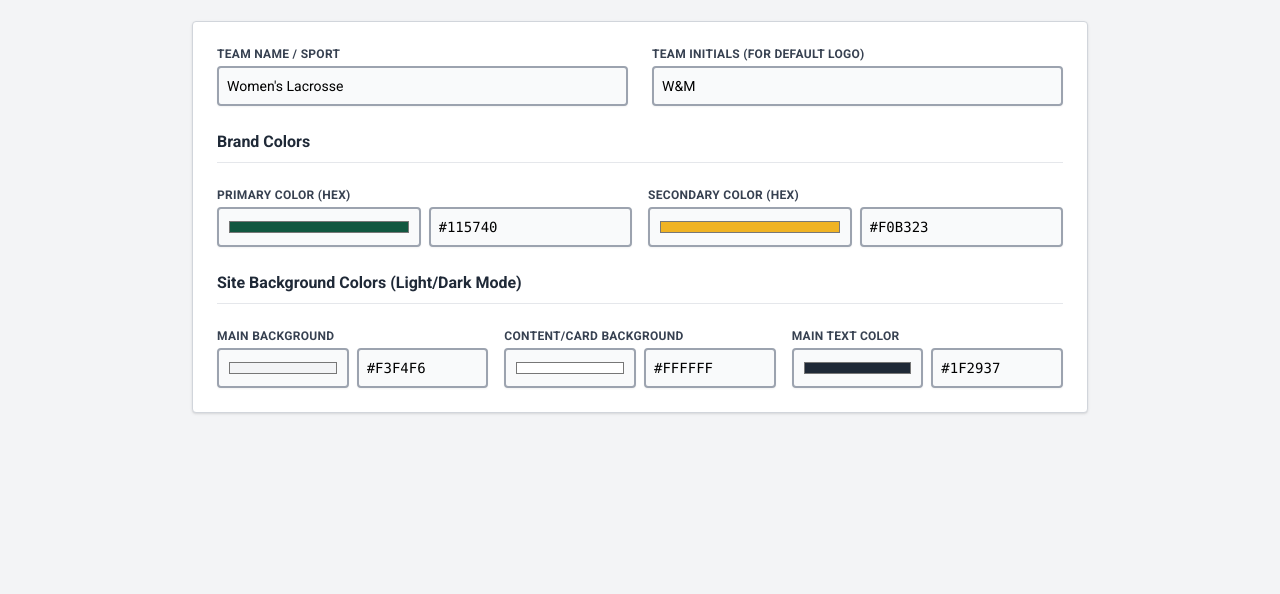
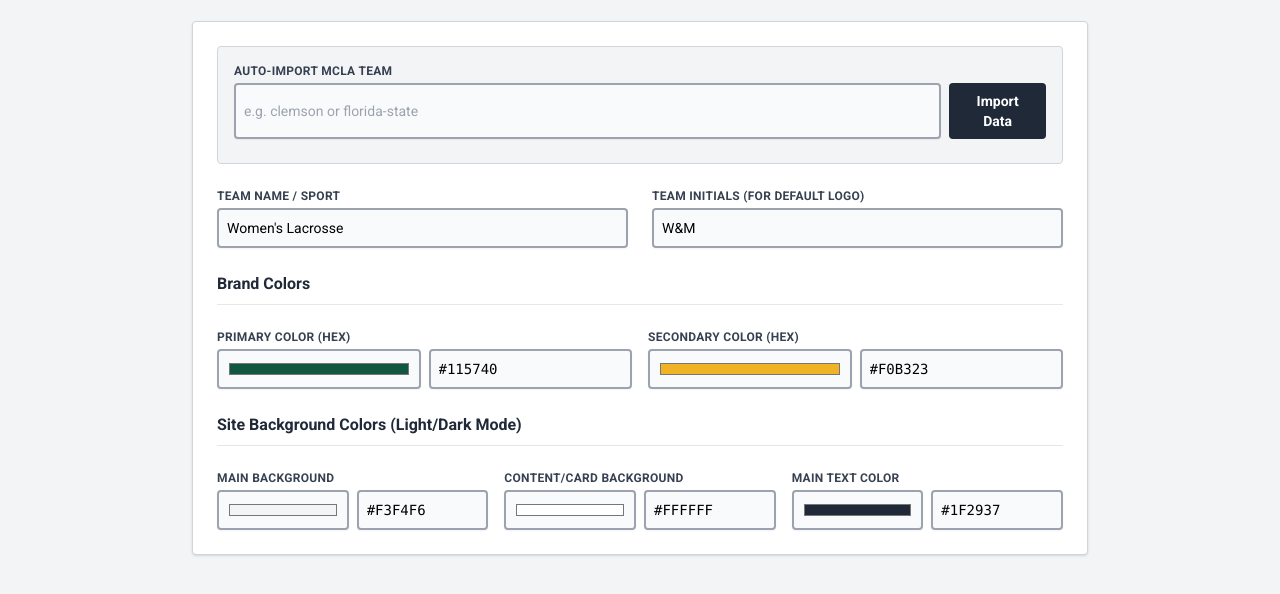
Before and after one commit to jlong-1/teamadmin, a website: page index.html in a window 1280 px wide. Both pictures are taken after a click on the button "SETTINGS". Shown: the part 152-746 px from the top of the page. Drawn offline with nearby package versions, Linux system fonts and the light colour scheme; a web font is replaced by a local one.

Commit message:
Update index.html

```diff
--- a/index.html
+++ b/index.html
@@ -135,6 +135,14 @@
                 </div>
 
                 <div class="bg-white p-6 rounded shadow border border-gray-300 space-y-6">
+                    <div class="p-4 bg-gray-100 rounded border border-gray-300 mb-6">
+                        <label class="form-label text-gray-900">Auto-Import MCLA Team</label>
+                        <div class="flex gap-2">
+                            <input type="text" id="mcla_team_input" class="form-input w-64 border-gray-400" placeholder="e.g. clemson or florida-state">
+                            <button onclick="fetchMclaData()" class="bg-gray-800 hover:bg-black text-white px-4 py-2 rounded font-bold text-sm transition-transform active:scale-95">Import Data</button>
+                        </div>
+                        <span id="import-status" class="text-xs text-gray-500 mt-2 block"></span>
+                    </div>
                     <div class="grid grid-cols-2 gap-6">
                         <div class="col-span-2 md:col-span-1">
                             <label class="form-label">Team Name / Sport</label>
@@ -735,6 +743,48 @@
             };
             reader.readAsText(file);
         }
+        // --- MCLA AUTO-IMPORT ---
+        async function fetchMclaData() {
+            const rawInput = document.getElementById('mcla_team_input').value.toLowerCase().trim();
+            const teamName = rawInput.replace(/\s+/g, '-');
+            const statusText = document.getElementById('import-status');
+
+            if(!teamName) {
+                statusText.innerText = "Please enter a team name.";
+                statusText.className = "text-xs text-red-600 font-bold mt-2 block";
+                return;
+            }
+
+            statusText.innerText = "Scraping MCLA... please wait.";
+            statusText.className = "text-xs text-blue-600 font-bold mt-2 block";
+
+            try {
+                const response = await fetch(`/api/scrapeTeam?team=${teamName}`);
+
+                if (!response.ok) throw new Error("Could not fetch data");
+
+                const newData = await response.json();
+
+                state.settings.name = newData.settings.name;
+                state.settings.initials = newData.settings.initials;
+                state.players = newData.players;
+                state.games = newData.games;
+
+                updateSettingsUI();
+                renderEditor();
+                if(isPreview) renderPreview();
+
+                statusText.innerText = "Import successful!";
+                statusText.className = "text-xs text-green-600 font-bold mt-2 block";
+
+            } catch (error) {
+                statusText.innerText = "Error: Could not find team or scrape failed. Check spelling.";
+                statusText.className = "text-xs text-red-600 font-bold mt-2 block";
+            }
+        }
     </script>
 </body>
 </html>
+    </script>
+</body>
+</html>
```
